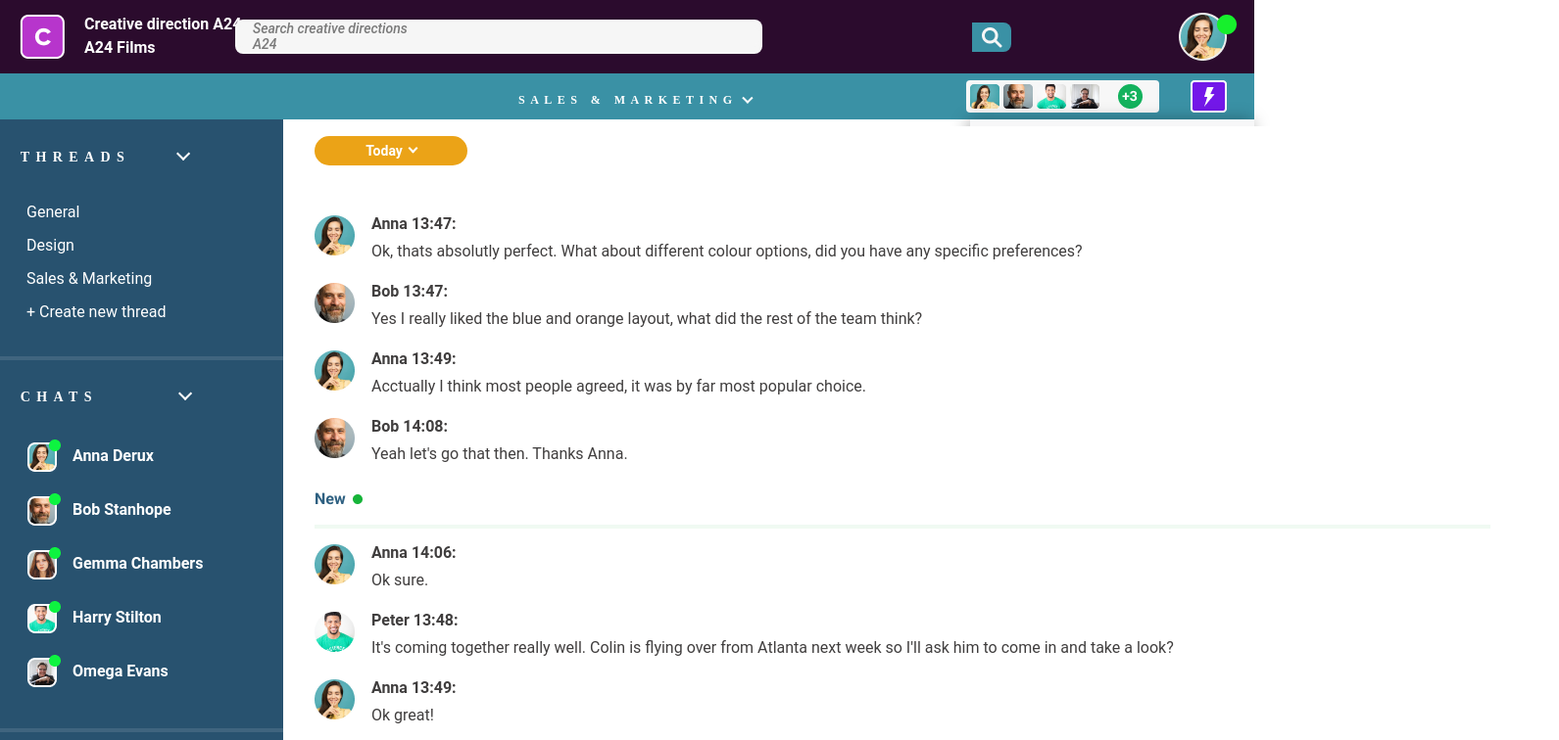
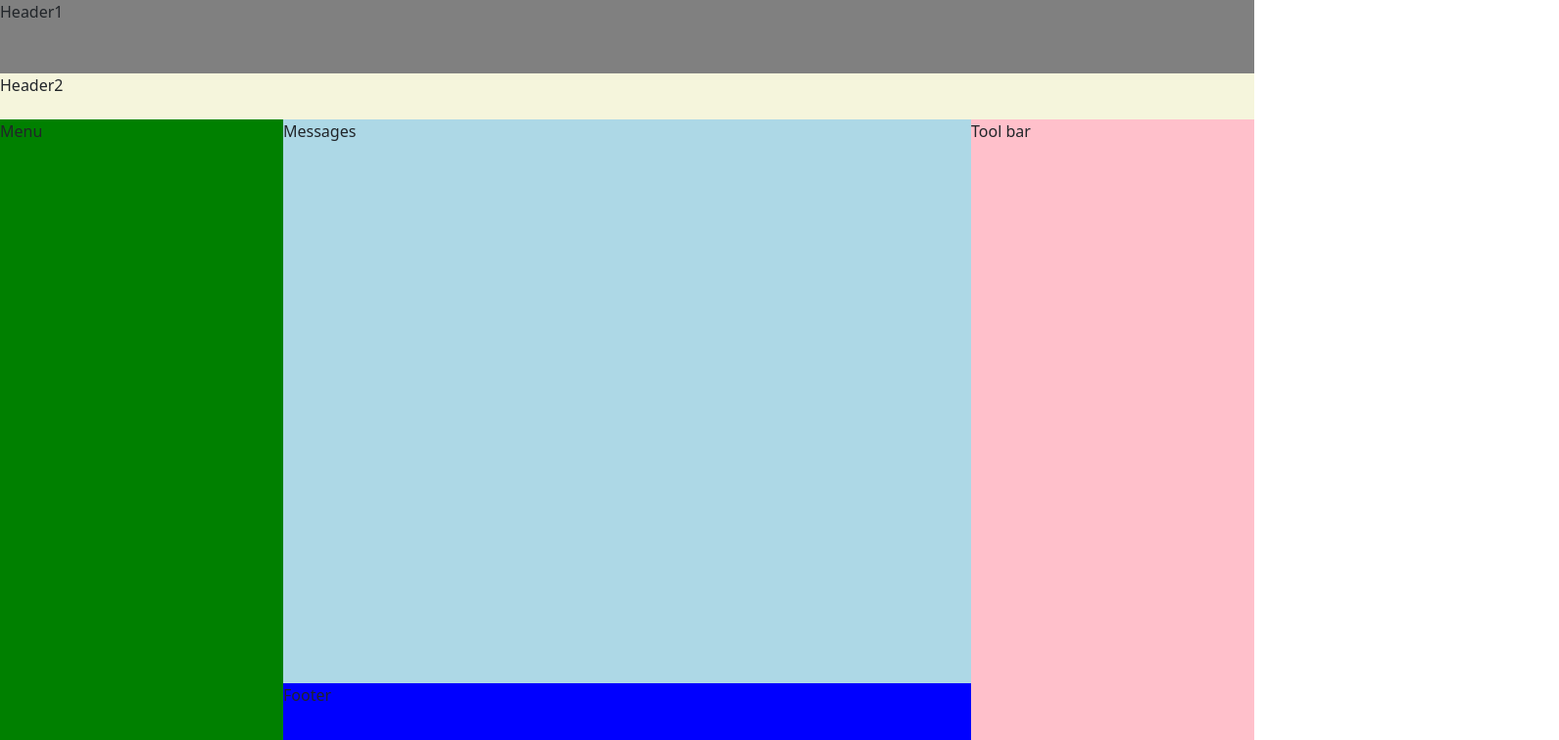
Before and after one commit to Maja18/SportClub, a React (Create React App) app in the folder frontend/: page /figma in a window 1280 px wide. Shown: the top 756 px of the page at 98% size, 1591 px wide, since content can reach past the window. Built offline with nearby package versions, Linux system fonts and the light colour scheme; no server answers.

Commit message:
[FeatureUpdate] main flex box container

```diff
--- a/frontend/src/App.tsx
+++ b/frontend/src/App.tsx
@@ -10,9 +10,8 @@ function App() {
 
   return (
     <BrowserRouter>
-      <div>
-       <NavBar isFigma={isFigma}></NavBar>
-      </div>
+
+       <Figma></Figma>
     </BrowserRouter>
   );
 }
--- a/frontend/src/components/Figma/Figma.tsx
+++ b/frontend/src/components/Figma/Figma.tsx
@@ -1,4 +1,5 @@
 
+import { Row } from '../../styled-components/figma/Layout.styled';
 import PageDiv from '../../styled-components/figma/PageDiv.styled';
 import Header from './Header';
 import MainMenuBar from './MainMenuBar';
@@ -10,12 +11,29 @@ import ToolsBar from './ToolsBar';
 const Figma = () => {
     return(
         <PageDiv>
-            <Header></Header>
-            <SecondHeader></SecondHeader>
-            <MainMenuBar></MainMenuBar>
-            <ToolsBar></ToolsBar>
-            <Messages></Messages>
-            <TextBar></TextBar>
+           <div style={{background:'grey', flex:'0 1 75px', display:'flex'}}>
+             Header1
+           </div>
+           <div style={{background:'beige', flex:'0 1 47px', display:'flex'}}>
+             Header2
+           </div>
+           <div style={{display:'flex', alignItems: 'flex-start', background:'red', flex:1}}>
+                <div style={{background:'green', flex:'0 1 289px', height:'100%'}}>
+                    Menu
+                </div>
+                <div style={{background:'blue', flex:'1', height:'100%', display:'flex', flexDirection: 'column'}}>
+                    <div style={{background:'lightBlue', flex:'0 1 85%', height:'100%'}}>
+                        Messages
+                    </div>
+                    <div>
+                        Footer
+                    </div>
+                </div>
+                <div style={{background:'pink', flex:'0 1 289px', height:'100%'}}>
+                    Tool bar
+                </div>
+           </div>
+
         </PageDiv>
     );
 }
--- a/frontend/src/styled-components/figma/PageDiv.styled.ts
+++ b/frontend/src/styled-components/figma/PageDiv.styled.ts
@@ -3,8 +3,9 @@ import styled from 'styled-components';
 const PageDiv = styled.div`
     display: flex;
     flex-direction: column;
-    //background-color:beige;
+    background-color:yellow;
     width:100%;
+    height: 100vh;
     min-height: calc(100%- 75px);
 
 
```
